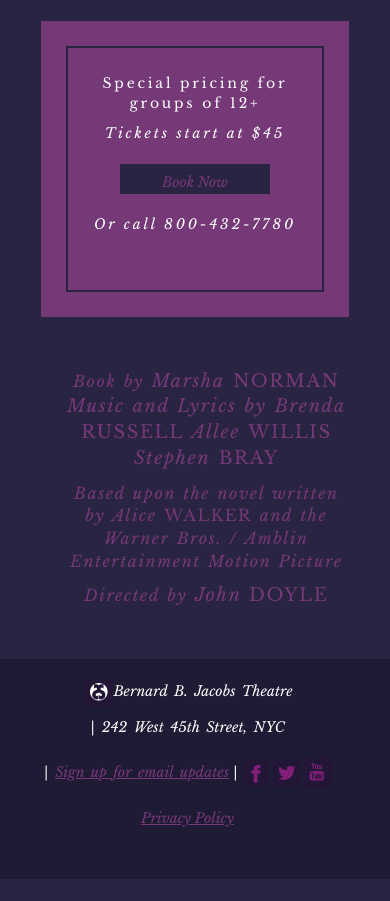
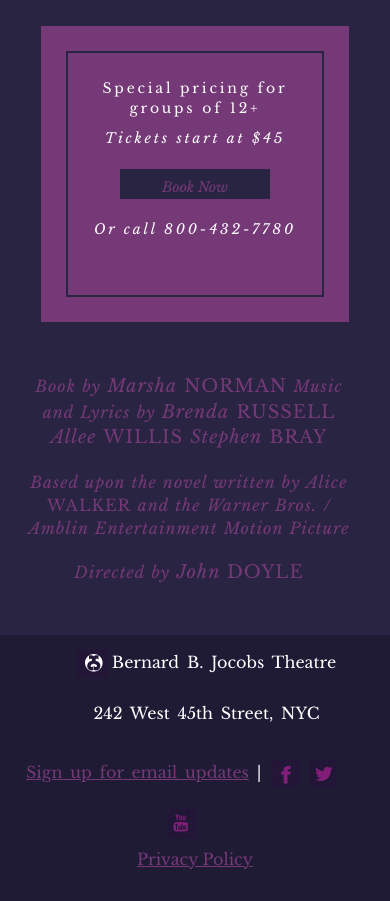
Before and after one commit to sherigr/colorP, a PHP site: page /home.html in a window 390 px wide. Shown: the part 2234-3135 px from the top of the page. Before the commit the page ends 3061 px from the top, so only its background shows below. Run offline with PHP 8.4, Linux system fonts and the light colour scheme.

Commit message:
overhauls throughout, redo of header and footer, comment cleanup & refactor

```diff
--- a/css/style.css
+++ b/css/style.css
@@ -215,11 +217,11 @@ ABOUT BOOK
 }
 
 #about-book p {
-	/*font-size: 18px;*/
 	font-size: 16px;
-	letter-spacing: 0.1em;
-	word-spacing: 0.1em;
+	letter-spacing: 1px;
+	word-spacing: 1px;
 	text-align: center;
+	margin-left: -35px;
 }
 
 .uppercase {
@@ -231,89 +233,102 @@ ABOUT BOOK
 	text-indent: 1em;
 }
 
-/* ---------------------------
+
+/*--------------------------
 FOOTER
---------------------------------*/
+------------------------------*/
 #footer {
 	background-color: #1f1b35;
-	/*height: 100px;*/
-	height: 130px;
 	width: 100%;
 	max-width: 100%;
-	/*margin-bottom: 0;*/
-	position: absolute;
-}
-
-/* ADDED THIS FOR FOOTER TEST*/
-.container {
-/*	margin: 0;*/
-	padding-top: 25px;
-}
-/* ALSO ADDED FOR TEST*/
-.container p {
-	display: inline;
-	vertical-align: baseline;
+	position: relative;
 	text-align: center;
-	margin: 0 auto;
-	padding-right: 10px;
-}
-
-.container a {
-	text-align: center;
-}
-
-ul {
-	list-style-type: none;
-	text-align: center;
-	/* testing */
-	position: relative;
-}
-
-ul li {
-	display: inline-block;
-	padding-top: 20px;
-/*	padding: 5px;*/
+	padding-bottom: 30px;
 }
 
 #footer p {
+	font-size: 16px;
 	word-spacing: 0.2em;
-/*	display: inline-block;*/
-	/*padding: 5px;*/
 }
 
-#footer .footer-info {
-/*	display: inline-block;
-	position: relative;*/
+ ul 	{
+	display: inline-block;
+}
+
+#footer ul li {
+	display: inline-block;
+	padding-top: 15px;
+	padding-right: 7px;
+}
+
+.theatre-address {
+	padding-right: 10px;
+	font-style: normal;
+}
+
+#theatre-icon {
+	margin-right: -10px;
+	padding-right: 3px;
+}
+
+.pipe {
+	padding-left: 7px;
+}
+
+#email {
+	font-style: normal;
+}
+
+.social-icons {
+	margin-right: 20px;
+	margin-left: -40px;
 }
 
 #footer a {
 	color: #763978;
-	/*text-decoration: underline;*/
-}
-
-.email a:link {
+	font-size: 16px;
 	text-decoration: underline;
 }
 
-#last-symbol {
-	color: #FFFFFF;
+#privacy {
+	font-style: normal;
 }
 
-#privacy {
-	text-align: center;
-	line-height: 2px;
+#privacy a {
+	text-decoration: underline;
 }
 
-#privacy a:link{
-	text-decoration: underline;
-}
 
 /* ------------------------
 Media Queries
 ------------------------------*/
-@media (max-width: 840px) {
-	header p {
-		font-size: 14px;
+@media (max-width: 1375px) {
+	#about-book {
+		text-align: center;
+	}
+}
+
+@media (min-width: 1320px) {
+	#about-book p {
+	letter-spacing: 0.1em;
+	word-spacing: 0.1em;
+	margin-left: -50px;
+	}
+}
+
+@media (max-width: 1200px) {
+	#nyc-pipe {
+		display: none;
+	}
+	.paragraph {
+		padding-top: 10px;
+	}
+
+}
+
+@media (max-width: 1024px) {
+	#movie-logo img {
+		max-width: 50%;
 	}
 }
 
@@ -355,135 +448,3 @@ Media Queries
 		padding-top: 20px;
 	}
 }
-
-@media (max-width: 1024px) {
-	#movie-logo img {
-		max-width: 50%;
-	}
-}
-
-@media (max-width: 480px) {
-	#movie-logo img {
-		max-width: 40%;
-	}
-}
-
-@media (min-width: 768px) {
-	#co-star {
-		margin-left: 35%;
-	}
-}
-
-@media (max-width: 600px) {
-	.name {
-		font-size: 18px;
-	}
-}
-
-@media (max-width: 600px) {
-	.indent {
-		text-indent: 0;
-	}
-}
-
-@media (max-width: 800px) {
-	.special-pricing {
-		font-size: 20px;
-	}
-}
-
-@media (max-width: 800px) {
-	#tickets, #phone {
-		font-size: 18px;
-	}
-}
-
-@media (max-width: 640px) {
-	.special-pricing {
-		font-size: 14px;
-	}
-
-	#tickets, #phone {
-		font-size: 14px;
-	}
-}
-
-/* book now button */
-@media (max-width: 768px) {
-	.btn-primary {
-		width: 150px;
-		height: 30px;
-	}
-	/*book now text */
-	#box-text h4 {
-		font-size: 14px;
-	}
-}
-
-@media (max-width: 1375px) {
-	#about-book {
-		text-align: center;
-	}
-}
-
-@media (min-width: 667px) and (max-width: 736px) {
-	#footer {
-		height: 160px;
-	}
-
-	#footer .row {
-		margin-right: 40px;
-	}
-
-/*	.email-pipe {
-		display: none;
-	} effecting line display*/
-}
-
-@media (min-width: 648px) and (max-width: 760px) {
-  #footer ul {
-    padding-left: 18%
-  }
-}
-
-@media (max-width: 700px) {
-	#footer ul li {
-		line-height: 0.2em
-	}
-}
-
-@media (min-width: 533px) and (max-width: 603px) {
-	#footer {
-		height: 170px;
-	}
-}
-
-/*@media (max-width: 460px) {
-	#footer {
-		height: 220px;
-		width: 100%;
-	}
-	#footer .row {
-		margin-right: 40px;
-	}
-}*/
-/* testing this addition*/
-
-@media (max-width: 480px) {
-	#footer {
-		height: 220px;
-		width: 100%;
-	}
-}
-
-@media (max-width: 460px) {
-	#footer .row {
-		margin-right: 40px;
-	}
-}
-
-@media (min-width: 370px) and (max-width: 375px) {
-	#footer .row {
-		margin-right: 0;
-	}
-}
--- a/home.html
+++ b/home.html
@@ -21,17 +21,14 @@
 
 	<body>
 
-		<header>
-			<div id="header" class="container-fluid">
-				<div class="row">
-					<div class="col-md-12">
-						<div class="text-center">
-							<p>Just announced! Danielle Brooks (Orange Is The New Black) joins the cast.</p>
-						</div> <!--text-center -->
-					</div> <!-- col-md-12-->
-				</div> <!-- row -->
-			</div> <!-- #header -->
-		</header>
+		<nav id="header" class="navbar navbar-default">
+		  <div class="container-fluid">
+		    <!-- <div class="announced-header"> -->
+		      <p>Just announced! Danielle Brooks (Orange Is The New Black) joins the cast.</p>
+		    </div>
+		       <!-- </div> --> <!-- /.navbar-collapse -->
+		  </div><!-- /.container-fluid -->
+		</nav>
 
 		<!--Preview Text Section -->
 		<div class="wrap-pad">
@@ -39,8 +36,8 @@
 				<div class="row">
 					<div class="col-md-12">
 						<h2 class="normal-font preview">BROADWAY PREVIEWS BEGIN NOVEMBER 9</h2>
-						<h3 class="purple-text"><i>Scott Sanders Roy Furman Oprah Winfrey David Babani/Tom Siracusa</i></h3>
-						<h3 class="purple-text">Present the<img src="img/chocfactory.png"> Production</h3>
+						<h3 class="purple-text"><span id="scott">Scott Sanders</span> <span id="roy">Roy Furman</span> <span id="oprah">Oprah Winfrey</span> <span id="david">David Babani/Tom Siracusa</span></h3>
+						<h3 id="production" class="purple-text">Presented by the<img src="img/chocfactory.png"> Production</h3>
 					</div> <!-- row-->
 				</div> <!-- col-md-12-->
 			</div> <!-- preview -->
@@ -49,11 +46,11 @@
 		<!--Starring Pictures -->
 		<div id="stars" class="row">
 			<div id="cynthia" class="col-md-6 col-sm-6">
-				<h2>Cynthia <span class="normal-font">ERIVO</span></h2>
+				<h2 id="cynthia-first">Cynthia <span class="normal-font">ERIVO</span></h2>
 				<img class="cynthia" src="img/cynthia-2.png" height="390" width="350" class="img-rounded">
 			</div> <!--col-md-6 -->
 			<div id="jennifer" class="col-md-6 col-sm-6">
-				<h2>Jennifer <span class="normal-font">HUDSON</span></h2>
+				<h2 id="jennifer-first">Jennifer <span class="normal-font">HUDSON</span></h2>
 				<img class="jennifer" src="img/hudson.png" height="390" width="350" class="img-rounded">
 			</div> <!--col-md-6 -->
 		</div> <!-- stars row-->
@@ -127,47 +124,59 @@
 		<section id="about-book" class="row">
 			<div class="wrap-pad">
 				<div class="col-md-12">
-					<p class="purple-text">Book by <span class="name"> Marsha<span class="uppercase name"> NORMAN</span> Music and Lyrics by <span class="name"> Brenda<span class="uppercase name"> RUSSELL</span><span class="name"> Allee <span class="uppercase name">WILLIS</span><span class="name"> Stephen<span class="uppercase name"> BRAY</span></p>
-					<p class="purple-text indent">Based upon the novel written by Alice <span class="uppercase"> WALKER</span> and the Warner Bros. / Amblin Entertainment Motion Picture</p>
-					<p class="purple-text text-center">Directed by<span class="name"> John <span class="uppercase name"> DOYLE</p>
+					<p class="purple-text">Book by <span class="name"> Marsha</span><span class="uppercase name"> NORMAN</span> Music and Lyrics by <span class="name"> Brenda<span class="uppercase name"> RUSSELL</span><span class="name"> Allee <span class="uppercase name">WILLIS</span><span class="name"> Stephen<span class="uppercase name"> BRAY</span></p>
+
+					<p class="purple-text indent paragraph">Based upon the novel written by Alice <span class="uppercase"> WALKER</span> and the Warner Bros. / Amblin Entertainment Motion Picture</p>
+
+					<p class="purple-text text-center paragraph">Directed by<span class="name"> John <span class="uppercase name"> DOYLE</p>
 				</div><!-- col-md-12 col-sm-6-->
 			</div> <!--wrap-pad -->
 		</section> <!--about-book -->
 
 		<div id="footer">
-			<div class="row">
-				<div class="col-md-12">
-					<section>
-						<ul>
+			<div class="container">
+				<div class="row">
+					<div class="col-md-12">
+						<ul class="theatre-address">
 							<li>
-								<img src="img/bernard.jpg">
-							<li>
-								<p>Bernard B. Jacobs Theatre</p></li>
-							<li>
-								<p> |  242 West 45th Street, NYC</p>
+								<p><img src="img/bernard.jpg" alt="theatre- icon" id="theatre-icon">
+								</p>
 							</li>
 							<li>
-								<p class="email"><span class="email-pipe"> | <a href="">  Sign up for email updates</p>
+								<p>Bernard B. Jocobs Theatre <span id="theatre-pipe" class="pipe"> | </span>
+								</p>
 							</li>
-							<li id="last-symbol"><span class="email-pipe"> | </li>
 							<li>
-								<a href="https://www.facebook.com/ColorPurpleMusical?_rdr=p" target="_blank"><img src="img/fb.jpg">
-								</li>
-							<li>
-								<a href="https://twitter.com/bwaycolorpurple" target="_blank"><img src="img/twitter.jpg">
-								</li>
-							<li>
-								<a href="https://www.youtube.com/channel/UCqNDSZs09-CniiEqHJQKTQw" target="_blank"><img src="img/youtube.jpg">
+								<p>242 West 45th Street, NYC <span id="nyc-pipe" class="pipe"> | </span>
+								</p>
 							</li>
 						</ul>
-					</section>
-						<ul>
-							<li id="privacy"><a href="privacy policy">Privacy Policy
+
+						<ul class="social-icons">
+							<li>
+								<p id="email">
+									<a href="">Sign up for email updates</a> <span> | </span>
+								</p>
+							</li>
+							<li>
+								<a href="https://www.facebook.com/ColorPurpleMusical?_rdr=p" target="_blank"><img src="img/fb.jpg"></a>
+							</li>
+							<li>
+								<a href="https://twitter.com/bwaycolorpurple" target="_blank"><img src="img/twitter.jpg"></a>
+							</li>
+							<li>
+								<a href="https://www.youtube.com/channel/UCqNDSZs09-CniiEqHJQKTQw" target="_blank"><img src="img/youtube.jpg"></a>
 							</li>
 						</ul>
-				</div> <!-- col-md-12-->
-			</div> <!--row -->
-		</div> <!--footer -->
+
+						<div>
+							<a href="" id="privacy">Privacy Policy</a>
+						</div>
+
+					</div> <!--- col-md-12 -->
+				</div> <!-- row -->
+			</div> <!-- container -->
+		</div> <!-- footer -->
 
 	</body>
 </html>
```
Also changed, not shown: other parts of css/style.css (+101 -21 lines).
